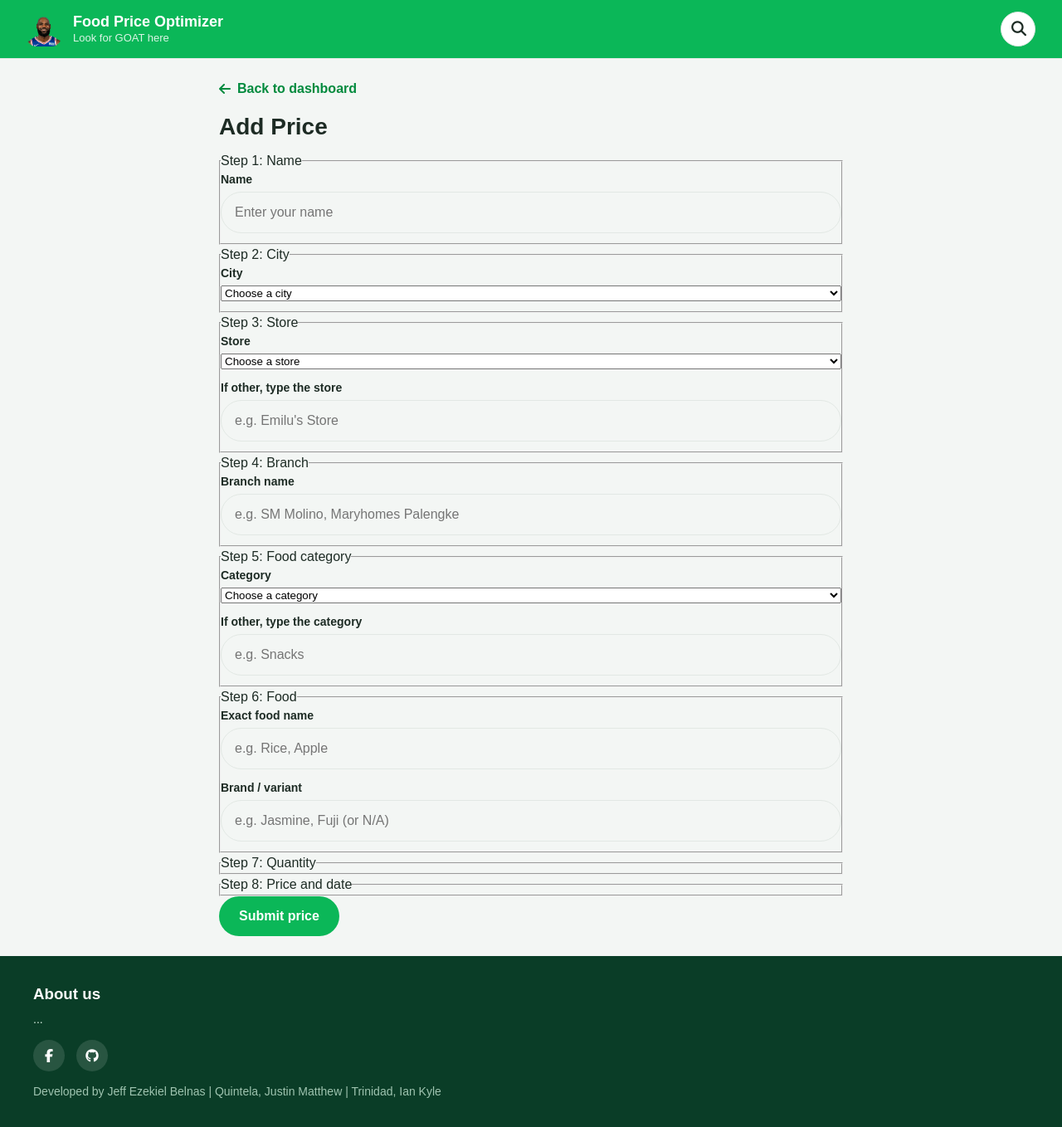
After one commit to jeffkkiel/Community-Driven-Food-Price-Comparison-Budget-Optimization-System, a Flask app: page /add in a window 1280 px wide. The commit adds this page. Shown: the whole page at 83% size. Run offline with Flask 3, Linux system fonts and the light colour scheme.

Commit message:
Changed popups to templates. CSS idk. Add Price added half html.

```diff
--- a/app/routes.py
+++ b/app/routes.py
@@ -3,15 +3,42 @@ from app import app
 from app.forms import *
 
 
-@app.route("/")
+@app.route("/", methods=["GET", "POST"])
 def dashboard():
     comprForm = CompareForm()
-    return render_template("dashboard.html")
+    stats = {"stores": 0, "foods": 0, "users": 0, "prices": 0}
+    activity = [
+        {"username": "Ian", "food": "Jeff",
+            "location": "Justin", "time": "0 hr ago"},
+    ]
+    return render_template(
+        "dashboard.html",
+        comprForm=comprForm,
+        stats=stats,
+        activity=activity,
+    )
 
 
-@app.route("/#popup-add", methods=["POST"])
+@app.route("/add", methods=["GET", "POST"])
 def add_price():
-    form = ProductForm()
-    if form.validate_on_submit():
-        flash('Adding Product "{}"'.format(form.product))
-        return redirect(url_for('/'))
+    return render_template("add_price.html", form=ProductForm())
+
+
+@app.route("/optimize")
+def optimize():
+    return render_template("optimize.html")
+
+
+@app.route("/contributions")
+def contributions():
+    return render_template("contributions.html")
+
+
+@app.route("/history")
+def history():
+    return render_template("history.html")
+
+
+@app.route("/day-summary")
+def day_summary():
+    return render_template("day_summary.html")
--- a/app/static/css/style.css
+++ b/app/static/css/style.css
@@ -233,3 +233,127 @@ a { color: inherit; text-decoration: none; }
 }
 
 /* Right Column */
+.panel {
+    background: var(--card);
+    border: 1px solid var(--line);
+    border-radius: var(--radius);
+    padding: 22px;
+}
+
+.panel h3 { font-size: 16px; margin-bottom: 14px; }
+
+.panel-dark {
+    background: var(--green-deep);
+    border-color: var(--green-deep);
+    color: #fff;
+}
+
+.statistics { display: grid; grid-template-columns: 1fr 1fr; gap: 16px; }
+.statistics div { display: flex; flex-direction: column; }
+.statistics strong { font-size: 30px; line-height: 1.1; color: #7be8a8; }
+.statistics span { font-size: 14px; color: #cfe8da; }
+
+.feed { list-style: none; display: flex; flex-direction: column; gap: 14px; }
+.feed li { position: relative; padding-left: 16px; font-size: 13px; }
+
+.feed li::before {
+    content: "";
+    position: absolute;
+    left: 0;
+    top: 7px;
+    width: 8px;
+    height: 8px;
+    border-radius: 50%;
+    background: var(--green);
+}
+
+.feed time { display: block; color: var(--muted); font-size: 12px; }
+
+/* Compare */
+.compare {
+    background: var(--card);
+    border: 1px solid var(--line);
+    border-radius: var(--radius);
+    padding: 24px;
+}
+
+.compare h2 { font-size: 22px; }
+.compare > p { color: var(--muted); margin-bottom: 16px; }
+
+.field { display: flex; flex-direction: column; gap: 4px; margin-bottom: 12px; }
+.field label { font-size: 14px; font-weight: 700; }
+
+.field input {
+    padding: 12px 16px;
+    font: inherit;
+    border: 1px solid var(--line);
+    border-radius: 999px;
+    background: var(--bg);
+}
+
+.btn, .compare input[type="submit"] {
+    background: var(--green);
+    color: #fff;
+    border: none;
+    border-radius: 999px;
+    padding: 12px 24px;
+    font: inherit;
+    font-weight: 700;
+    cursor: pointer;
+}
+
+.btn:hover, .compare input[type="submit"]:hover { background: var(--green-dark); }
+.result { margin-top: 14px; font-weight: 700; color: var(--green-dark); }
+
+.page {
+    max-width: 800px;
+    margin: 24px auto;
+    padding: 0 24px;
+}
+
+.page h1 { font-size: 28px; margin: 12px 0 8px; }
+.page p { color: var(--muted); }
+
+.back-link {
+    display: inline-flex;
+    align-items: center;
+    gap: 8px;
+    font-weight: 700;
+    color: var(--green-dark);
+}
+
+.back-link:hover { text-decoration: underline; }
+
+/* Footer */
+.footer {
+    background: var(--green-deep);
+    color: #cfe8da;
+    margin-top: 24px;
+    padding: 32px;
+}
+
+.container { max-width: 1200px; margin: 0 auto; }
+.footer h3 { color: #fff; margin-bottom: 6px; }
+.footer p { font-size: 14px; }
+.social-links { display: flex; gap: 14px; margin: 14px 0; }
+
+.social-links a {
+    width: 38px;
+    height: 38px;
+    display: grid;
+    place-items: center;
+    border-radius: 50%;
+    background: rgba(255, 255, 255, 0.12);
+    color: #fff;
+}
+
+.social-links a:hover {
+    background: var(--green);
+}
+.credits {
+    font-size: 13px;
+    color: #9fc4b0;
+}
+
+
+/* Pages */
--- /dev/null
+++ b/app/templates/add_price.html
@@ -0,0 +1,150 @@
+{% extends "base.html" %} {% block title %}Add Price{% endblock %} {% block
+content %}
+
+<main class="page">
+  <!-- Back link -->
+  <a href="{{ url_for('dashboard') }}" class="back-link">
+    <i class="fa-solid fa-arrow-left"></i> Back to dashboard
+  </a>
+
+  <h1>Add Price</h1>
+
+  <!-- Form -->
+  <form action="{{ url_for('add_price') }}" method="post">
+    <!-- STEP 1: Input Name -->
+    <fieldset>
+      <legend>Step 1: Name</legend>
+      <div class="field">
+        <label for="name">Name</label>
+        <input
+          type="text"
+          id="name"
+          name="name"
+          placeholder="Enter your name"
+          required
+        />
+      </div>
+    </fieldset>
+
+    <!-- step 2: city -->
+    <fieldset>
+      <legend>Step 2: City</legend>
+      <div class="field">
+        <label for="city">City</label>
+        <select id="city" name="city" required>
+          <option value="">Choose a city</option>
+          <option value="bacoor">Bacoor</option>
+          <option value="dasmarinas">Dasmariñas</option>
+          <option value="imus">Imus</option>
+        </select>
+      </div>
+    </fieldset>
+
+    <!-- step 3: store -->
+    <fieldset>
+      <legend>Step 3: Store</legend>
+      <div class="field">
+        <label for="store">Store</label>
+        <select id="store" name="store" required>
+          <option value="">Choose a store</option>
+          <option value="sm-supermarket">SM Supermarket</option>
+          <option value="robinsons">Robinsons</option>
+          <option value="puregold">Puregold</option>
+          <option value="savemore">Savemore</option>
+          <option value="palengke">Palengke</option>
+          <option value="other">Other</option>
+        </select>
+      </div>
+      <div class="field">
+        <label for="store_other">If other, type the store</label>
+        <input
+          type="text"
+          id="store_other"
+          name="store_other"
+          placeholder="e.g. Emilu's Store"
+        />
+      </div>
+    </fieldset>
+
+    <!-- step 4: branch -->
+    <fieldset>
+      <legend>Step 4: Branch</legend>
+      <div class="field">
+        <label for="branch">Branch name</label>
+        <input
+          type="text"
+          id="branch"
+          name="branch"
+          placeholder="e.g. SM Molino, Maryhomes Palengke"
+          required
+        />
+      </div>
+    </fieldset>
+
+    <!-- step 5: food category -->
+    <fieldset>
+      <legend>Step 5: Food category</legend>
+      <div class="field">
+        <label for="category">Category</label>
+        <select id="category" name="category" required>
+          <option value="">Choose a category</option>
+          <option value="rice-grains">Rice &amp; Grains</option>
+          <option value="fruits">Fruits</option>
+          <option value="vegetables">Vegetables</option>
+          <option value="meat-poultry">Meat &amp; Poultry</option>
+          <option value="fish-seafood">Fish &amp; Seafood</option>
+          <option value="dairy-eggs">Dairy &amp; Eggs</option>
+          <option value="cooking-essentials">Cooking Essentials</option>
+          <option value="beverages">Beverages</option>
+          <option value="other">Other</option>
+        </select>
+      </div>
+      <div class="field">
+        <label for="category_other">If other, type the category</label>
+        <input
+          type="text"
+          id="category_other"
+          name="category_other"
+          placeholder="e.g. Snacks"
+        />
+      </div>
+    </fieldset>
+
+    <!-- step 6: food -->
+    <fieldset>
+      <legend>Step 6: Food</legend>
+      <div class="field">
+        <label for="food">Exact food name</label>
+        <input
+          type="text"
+          id="food"
+          name="food"
+          placeholder="e.g. Rice, Apple"
+          required
+        />
+      </div>
+      <div class="field">
+        <label for="brand">Brand / variant</label>
+        <input
+          type="text"
+          id="brand"
+          name="brand"
+          placeholder="e.g. Jasmine, Fuji (or N/A)"
+        />
+      </div>
+    </fieldset>
+
+    <!-- step 7: quantity -->
+    <fieldset>
+      <legend>Step 7: Quantity</legend>
+    </fieldset>
+
+    <!-- step 8: price and date -->
+    <fieldset>
+      <legend>Step 8: Price and date</legend>
+    </fieldset>
+
+    <button type="submit" class="btn">Submit price</button>
+  </form>
+</main>
+{% endblock %}
--- /dev/null
+++ b/app/templates/base.html
@@ -0,0 +1,79 @@
+<!doctype html>
+<html lang="en">
+  <head>
+    <meta charset="UTF-8" />
+    <meta name="viewport" content="width=device-width, initial-scale=1.0" />
+    <title>{% block title %}Food Price Optimizer{% endblock %}</title>
+    <link
+      rel="stylesheet"
+      href="https://cdnjs.cloudflare.com/ajax/libs/font-awesome/6.7.2/css/all.min.css"
+    />
+    <link
+      rel="stylesheet"
+      href="{{ url_for('static', filename='css/style.css') }}"
+    />
+  </head>
+  <body>
+    <!-- Navigation Bar -->
+    <header class="navbar">
+      <a href="{{ url_for('dashboard') }}" class="logo">
+        <img
+          src="{{ url_for('static', filename='images/LOGO.png') }}"
+          alt="Food Price Optimizer logo"
+          class="logo-mark"
+        />
+        <div class="brand-text">
+          <p class="brand-name">Food Price Optimizer</p>
+          <p class="brand-description">Look for GOAT here</p>
+        </div>
+      </a>
+
+      <form class="search-bar" action="#">
+        <input
+          type="search"
+          name="q"
+          placeholder="Search food prices here..."
+        />
+        <button type="submit" aria-label="Search">
+          <i class="fa-solid fa-magnifying-glass"></i>
+        </button>
+      </form>
+    </header>
+
+    {% block content %}{% endblock %}
+
+    <!-- Footer -->
+    <footer class="footer">
+      <div class="container">
+        <h3>About us</h3>
+        <p>...</p>
+
+        <div class="social-links">
+          <a
+            href="https://facebook.com/NBA"
+            target="_blank"
+            rel="noopener"
+            aria-label="Facebook"
+          >
+            <i class="fa-brands fa-facebook-f"></i>
+          </a>
+          <a
+            href="https://github.com/NBA"
+            target="_blank"
+            rel="noopener"
+            aria-label="GitHub"
+          >
+            <i class="fa-brands fa-github"></i>
+          </a>
+        </div>
+
+        <p class="credits">
+          Developed by Jeff Ezekiel Belnas | Quintela, Justin Matthew |
+          Trinidad, Ian Kyle
+        </p>
+      </div>
+    </footer>
+
+    <script src="{{ url_for('static', filename='js/js.js') }}"></script>
+  </body>
+</html>
```
Also changed, not shown: app/templates/dashboard.html (+29 -103 lines), app/templates/popups/add_price.html (deleted, +0 -9 lines), app/templates/contributions.html (added), app/templates/day_summary.html (added), app/templates/history.html (added), app/templates/optimize.html (added), app/templates/popups/contributions.html (deleted), app/templates/popups/day_summary.html (deleted), app/templates/popups/history.html (deleted), app/templates/popups/optimize.html (deleted).
